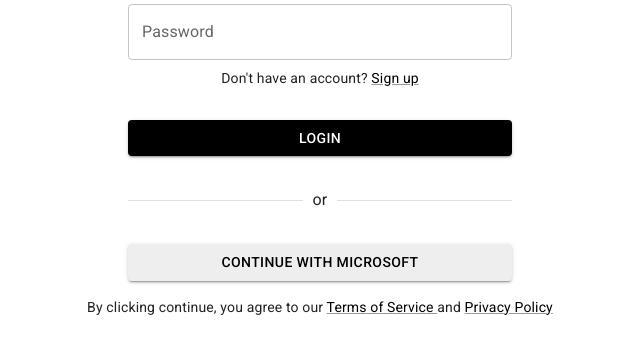
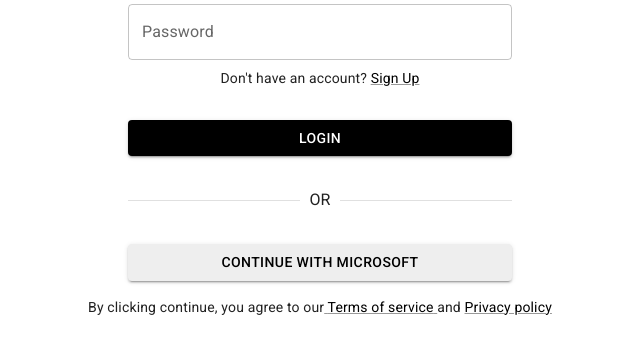
Before and after one commit to DOOdate/DOOdate, a React (Vite) app in the folder frontend/: page / in a window 1280 px wide. Shown: the part 440-794 px from the top of the page, without its empty margins (320-960 px from the left). Built offline with nearby package versions, Linux system fonts and the light colour scheme.

Commit message:
login page done

```diff
--- a/frontend/public/locales/en/translation.json
+++ b/frontend/public/locales/en/translation.json
@@ -1,3 +1,15 @@
 {
-  "Signin": "Sign in to your account"
+  "and": "and",
+  "Continue Microsoft": "CONTINUE WITH MICROSOFT",
+  "Contract": "By clicking continue, you agree to our",
+  "Email": "Email Address",
+  "Enter email": "Enter your uOttawa email address to sign in to your DOOdate account",
+  "LOGIN": "LOGIN",
+  "NoAccount": "Don't have an account?",
+  "OR": "OR",
+  "Password": "Password",
+  "PP": "Privacy policy",
+  "Signin": "Sign in to your account",
+  "SignUp": "Sign Up",
+  "TOS": "Terms of service"
 }
--- a/frontend/src/login.jsx
+++ b/frontend/src/login.jsx
@@ -29,10 +29,10 @@ function Login(){
 
 
             <Typography variant="h5" sx = {{marginTop: "10vh"}}>{t('Signin')}</Typography>
-            <Typography align="center" variant="body1" sx = {{marginTop: "1vh", mx: "2vw"}}>Enter your uOttawa email address to sign in to your DOOdate account</Typography>
+            <Typography align="center" variant="body1" sx = {{marginTop: "1vh", mx: "2vw"}}>{t('Enter email')}</Typography>
 
             <TextField
-                label = "Email Address"
+                label = {t('Email')}
                 type = "email"
                 placeholder="email@uOttawa.ca"
                 sx = {{
@@ -42,7 +42,7 @@ function Login(){
             />
 
             <TextField
-                label = "Password"
+                label = {t('Password')}
                 type = "password"
 
                 sx = {{
@@ -51,7 +51,7 @@ function Login(){
                 }}
             />
 
-            <Typography align="center" variant = "body2" sx={{marginTop: "1vh"}}>Don't have an account? <Link href="/signup"> Sign up </Link></Typography>
+            <Typography align="center" variant = "body2" sx={{marginTop: "1vh"}}>{t('NoAccount')} <Link href="/signup"> {t('SignUp')} </Link></Typography>
 
             <Button
             variant="contained"
@@ -63,10 +63,10 @@ function Login(){
             }}
             onClick={() => navigate('/home')}
             >
-            Login
+            {t('LOGIN')}
             </Button>
 
-            <Divider sx={{width: "30vw", marginTop: "4vh"}}>or</Divider>
+            <Divider sx={{width: "30vw", marginTop: "4vh"}}>{t('OR')}</Divider>
 
             <Button
             variant="contained"
@@ -76,10 +76,10 @@ function Login(){
                 backgroundColor: "primary.light",
                 color: "#000000"
             }}>
-            Continue with Microsoft
+            {t('Continue Microsoft')}
             </Button>
 
-            <Typography align="center" variant = "body2"  sx={{marginTop: "2vh", mx: "2vw"}}>By clicking continue, you agree to our <Link href="/signup"> Terms of Service </Link> and <Link href="/signup"> Privacy Policy </Link></Typography>
+            <Typography align="center" variant = "body2"  sx={{marginTop: "2vh", mx: "2vw"}}>{t('Contract')}<Link href="/signup"> {t('TOS')} </Link> {t('and')} <Link href="/signup"> {t('PP')} </Link></Typography>
 
         </Box>
     )
```
Also changed, not shown: frontend/public/locales/fr/translation.json (+13 -1 lines).
